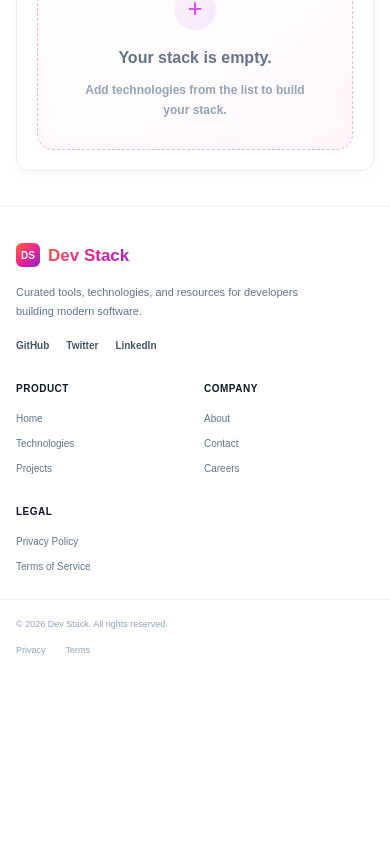
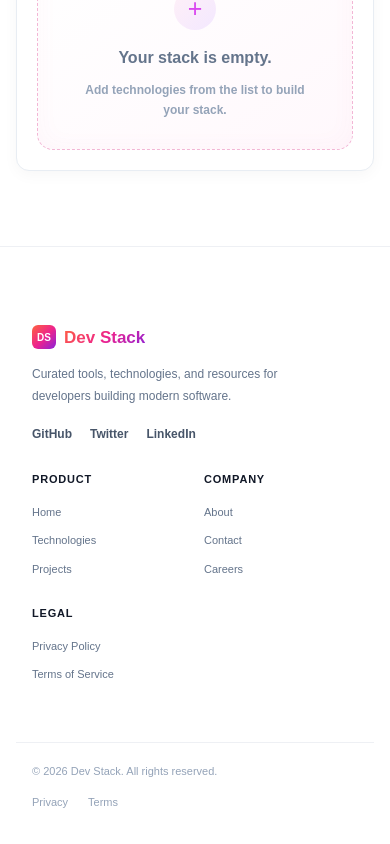
Before and after one commit to nazifa-buildscodes/dev-stack-react-assignment-5, a React (Vite) app: page / in a window 390 px wide. Shown: the part 4903-5747 px from the top of the page. Before the commit the page ends 5578 px from the top, so only its background shows below. Built offline with nearby package versions, Linux system fonts and the light colour scheme.

Commit message:
redesign footer

```diff
--- a/src/index.css
+++ b/src/index.css
@@ -1164,3 +1164,113 @@ main {
     padding: 28px 16px;
   }
 }
+
+/* =========================
+   Mobile Footer Improvement
+========================= */
+
+@media (max-width: 768px) {
+  .footer {
+    margin-top: 40px;
+    padding: 42px 20px 22px;
+  }
+
+  .footer-container {
+    display: grid;
+    grid-template-columns: 1fr 1fr;
+    gap: 32px 24px;
+    text-align: left;
+  }
+
+  .footer-brand {
+    grid-column: 1 / -1;
+  }
+
+  .footer-logo {
+    display: inline-flex;
+    align-items: center;
+    gap: 8px;
+    margin-bottom: 14px;
+  }
+
+  .footer-brand p {
+    max-width: 310px;
+    margin: 0 0 18px;
+    font-size: 13px;
+    line-height: 1.8;
+  }
+
+  .social-links {
+    display: flex;
+    align-items: center;
+    flex-wrap: wrap;
+    gap: 18px;
+  }
+
+  .social-links a {
+    font-size: 12px;
+  }
+
+  .footer-column {
+    display: flex;
+    flex-direction: column;
+    align-items: flex-start;
+    gap: 12px;
+  }
+
+  .footer-column h4 {
+    margin: 0 0 4px;
+    font-size: 11px;
+    letter-spacing: 0.8px;
+  }
+
+  .footer-column a {
+    font-size: 12px;
+    line-height: 1.5;
+  }
+
+  .footer-bottom {
+    display: flex;
+    flex-direction: column;
+    align-items: flex-start;
+    gap: 14px;
+    margin-top: 34px;
+    padding-top: 20px;
+  }
+
+  .footer-bottom p {
+    margin: 0;
+    font-size: 11px;
+    line-height: 1.6;
+  }
+
+  .footer-bottom div {
+    display: flex;
+    gap: 20px;
+  }
+
+  .footer-bottom a {
+    font-size: 11px;
+  }
+}
+
+/* Extra small screens */
+@media (max-width: 420px) {
+  .footer {
+    padding-left: 16px;
+    padding-right: 16px;
+  }
+
+  .footer-container {
+    gap: 28px 18px;
+  }
+
+  .footer-brand p {
+    max-width: 280px;
+    font-size: 12px;
+  }
+
+  .footer-column a {
+    font-size: 11px;
+  }
+}
```
